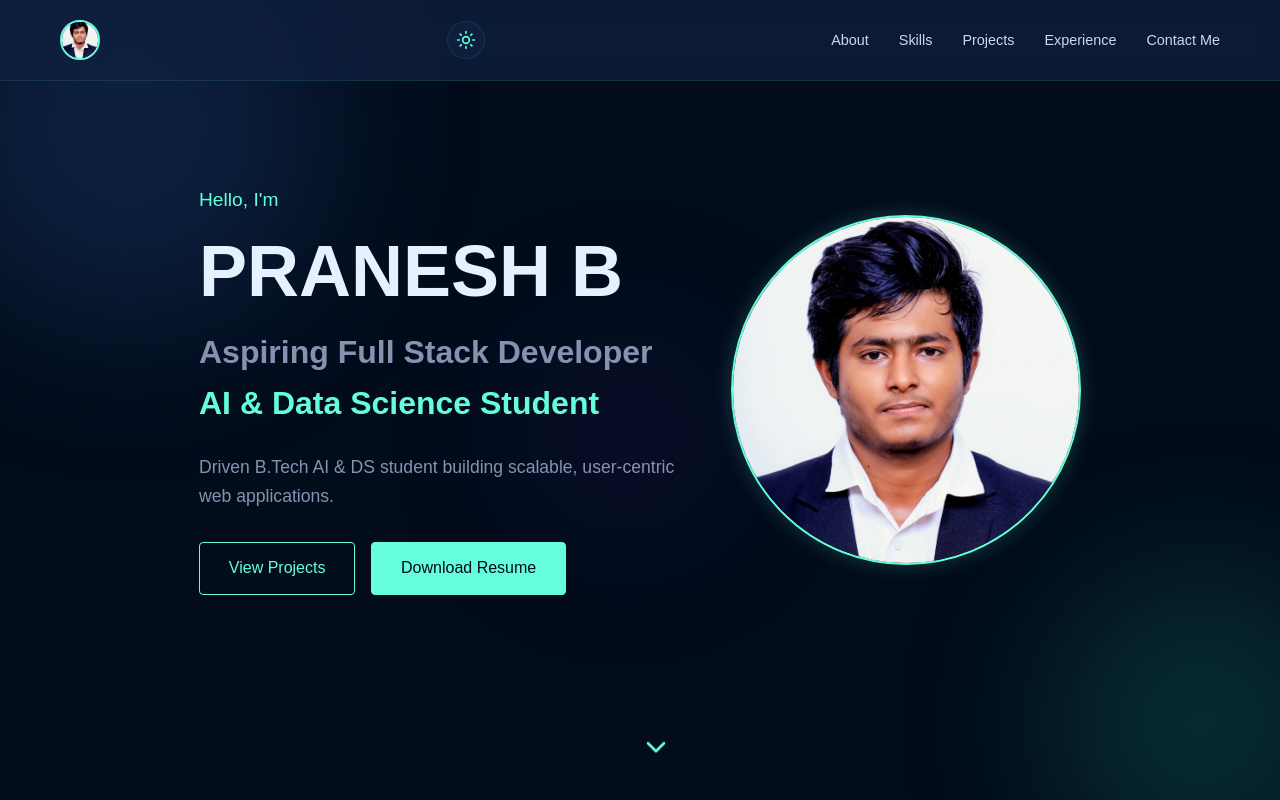
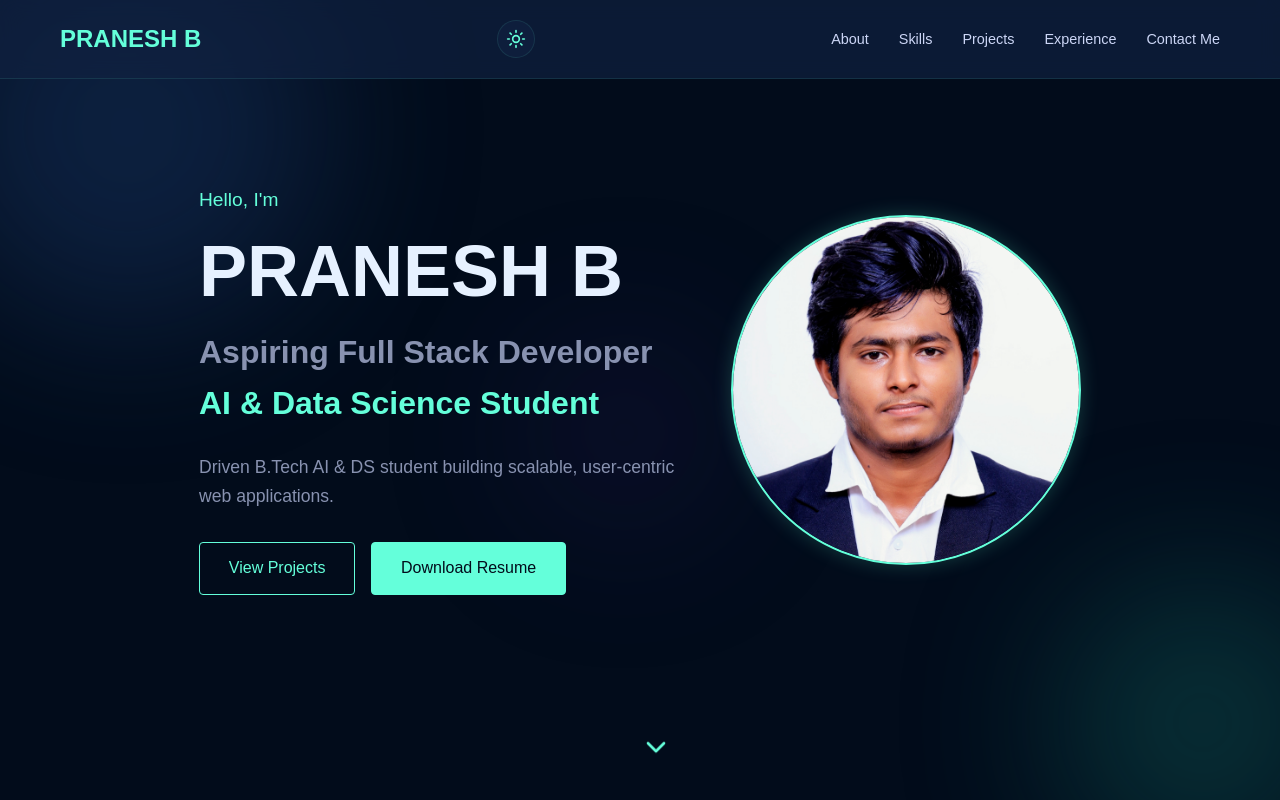
Before and after one commit to BPranesh27/Portfolio, a React (Vite) app: page / in a window 1280 px wide. Shown: the top 800 px of the page. Built offline with nearby package versions, Linux system fonts and the light colour scheme.

Commit message:
Fix resume download link: rename file and use relative path

```diff
--- a/src/components/Navbar.jsx
+++ b/src/components/Navbar.jsx
@@ -1,6 +1,5 @@
 import React, { useState, useEffect } from 'react';
 import { Menu, X, Sun, Moon } from 'lucide-react';
-import logo from '../assets/Pranesh Photo.jpeg';
 
 const Navbar = ({ theme, toggleTheme }) => {
     const [isOpen, setIsOpen] = useState(false);
@@ -27,7 +26,7 @@ const Navbar = ({ theme, toggleTheme }) => {
         <nav className={`navbar ${scrolled ? 'scrolled' : ''}`}>
             <div className="container nav-container">
                 <a href="#" className="logo">
-                    <img src={logo} alt="PRANESH B" className="nav-logo-img" />
+                    PRANESH B
                 </a>
 
                 <div className="nav-controls">
```
Also changed, not shown: 1 other file (tests, documents, lock files or other folders).
